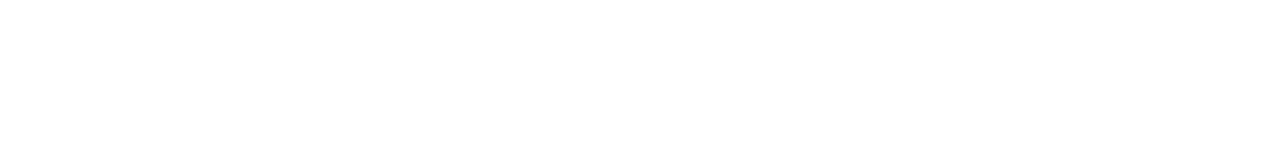
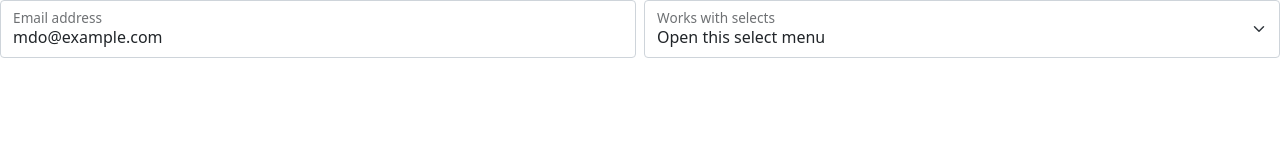
Before and after one commit to elenagurchinskaia/library-search-tool, a plain HTML site: page index.html in a window 1280 px wide. Drawn offline with nearby package versions, Linux system fonts and the light colour scheme.

Commit message:
updated html and css

```diff
--- a/assets/css/style.css
+++ b/assets/css/style.css
@@ -0,0 +1,5 @@
+* {
+  box-sizing: border-box;
+  margin: 0;
+  padding: 0;
+}
--- a/index.html
+++ b/index.html
@@ -4,6 +4,45 @@
     <meta charset="UTF-8" />
     <meta name="viewport" content="width=device-width, initial-scale=1.0" />
     <title>Document</title>
+    <link
+      href="https://cdn.jsdelivr.net/npm/bootstrap@5.1.3/dist/css/bootstrap.min.css"
+      rel="stylesheet"
+      integrity="sha384-1BmE4kWBq78iYhFldvKuhfTAU6auU8tT94WrHftjDbrCEXSU1oBoqyl2QvZ6jIW3"
+      crossorigin="anonymous"
+    />
+    <link rel="stylesheet" src="./assets/css/style.css" />
   </head>
-  <body></body>
+  <body>
+    <div class="row g-2">
+      <div class="col-md">
+        <div class="form-floating">
+          <input
+            type="email"
+            class="form-control"
+            id="floatingInputGrid"
+            placeholder="name@example.com"
+            value="mdo@example.com"
+          />
+          <label for="floatingInputGrid">Email address</label>
+        </div>
+      </div>
+      <div class="col-md">
+        <div class="form-floating">
+          <select
+            class="form-select"
+            id="floatingSelectGrid"
+            aria-label="Floating label select example"
+          >
+            <option selected>Open this select menu</option>
+            <option value="1">One</option>
+            <option value="2">Two</option>
+            <option value="3">Three</option>
+          </select>
+          <label for="floatingSelectGrid">Works with selects</label>
+        </div>
+      </div>
+    </div>
+
+    <script src="./assets/js/script.js"></script>
+  </body>
 </html>
```
Also changed, not shown: assets/html/search-result.html (added), assets/images/01-homepage.png (added), assets/images/02-search-results-page.png (added).
